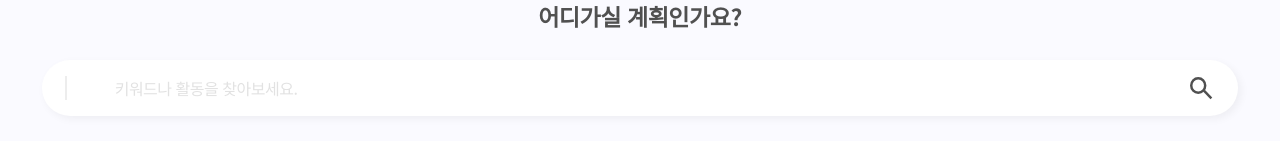
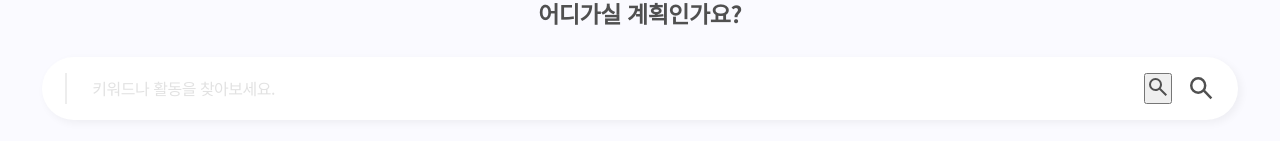
Before and after one commit to BTS-Busan-Trip-Supporter/front-end, a Next.js app: page /travel/traveler in a window 1280 px wide. Shown: the part 365-506 px from the top of the page. Built offline with nearby package versions, Linux system fonts and the light colour scheme.

Commit message:
feat: add onClick event to SearchBox component

```diff
--- a/src/components/SearchBox.tsx
+++ b/src/components/SearchBox.tsx
@@ -6,9 +6,11 @@ import { useState } from 'react';
 import { DropBox } from './DropBox';
 
 export function SearchBox({
+  onClick,
   setContent,
   dropBoxType,
 }: {
+  onClick?: () => void;
   setContent: (value: string) => void;
   dropBoxType?: 'travelType' | 'regionType';
 }) {
@@ -37,6 +39,9 @@ export function SearchBox({
             : () => {}
         }
       />
+      <button type='button' onClick={onClick}>
+        <img alt='search' src='/search.svg' />
+      </button>
       {dropBoxVisible && (
         <DropBox
           type={dropBoxType ?? 'travelType'}
@@ -98,5 +103,27 @@ const styles = {
     &::placeholder {
       color: #e2e2e2;
     }
+
+    &::before {
+      content: '';
+      display: inline-block;
+      width: 0.15rem;
+      height: 100%;
+      background-color: #ededed;
+    }
+
+    &::after {
+      content: '';
+      display: inline-block;
+      width: 1.625rem;
+      height: 100%;
+      background: url('/search-icon.svg') no-repeat center;
+      background-size: 90%;
+    }
+
+    button {
+      all: unset;
+      cursor: pointer;
+    }
   `,
 };
```
Also changed, not shown: public/search.svg (added).
